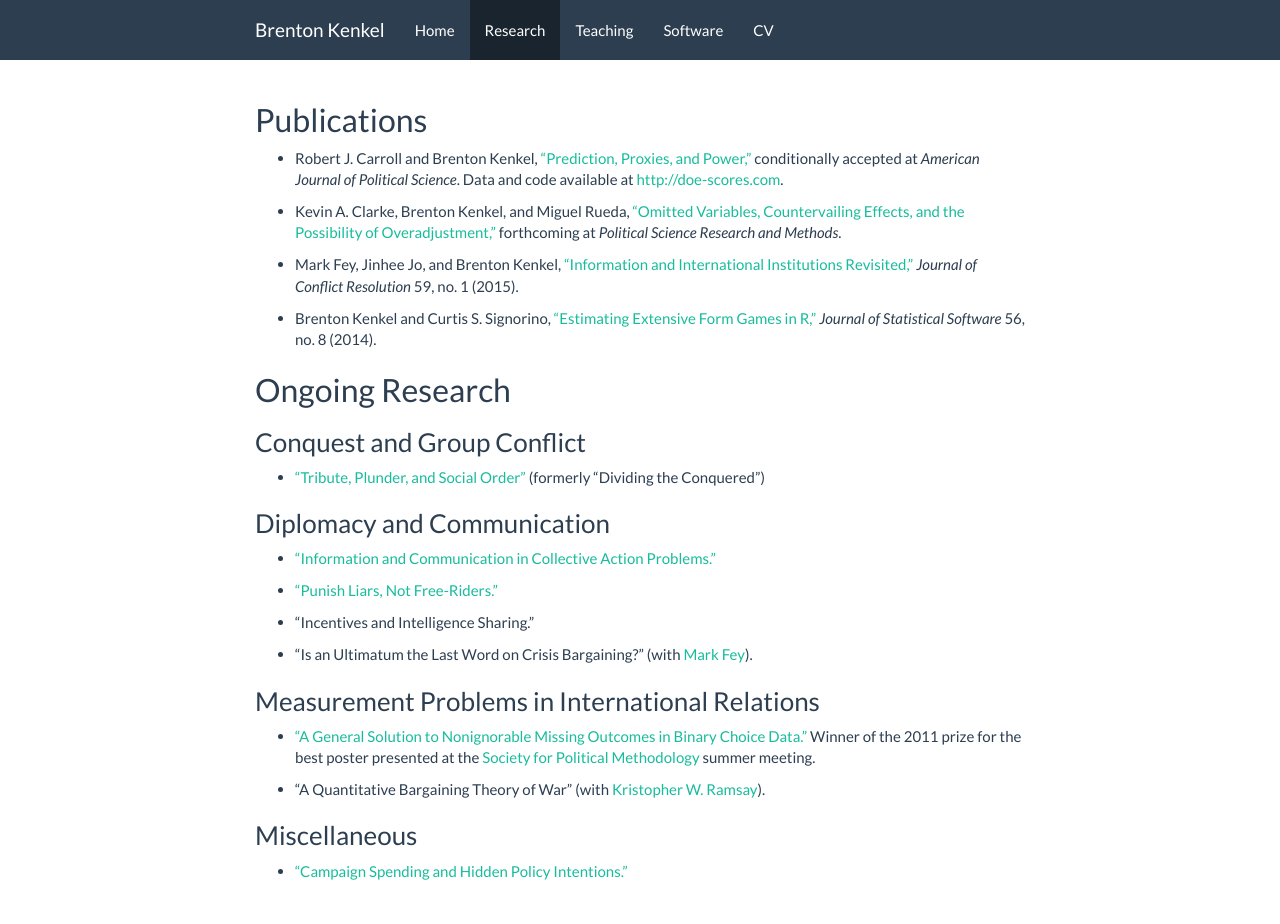
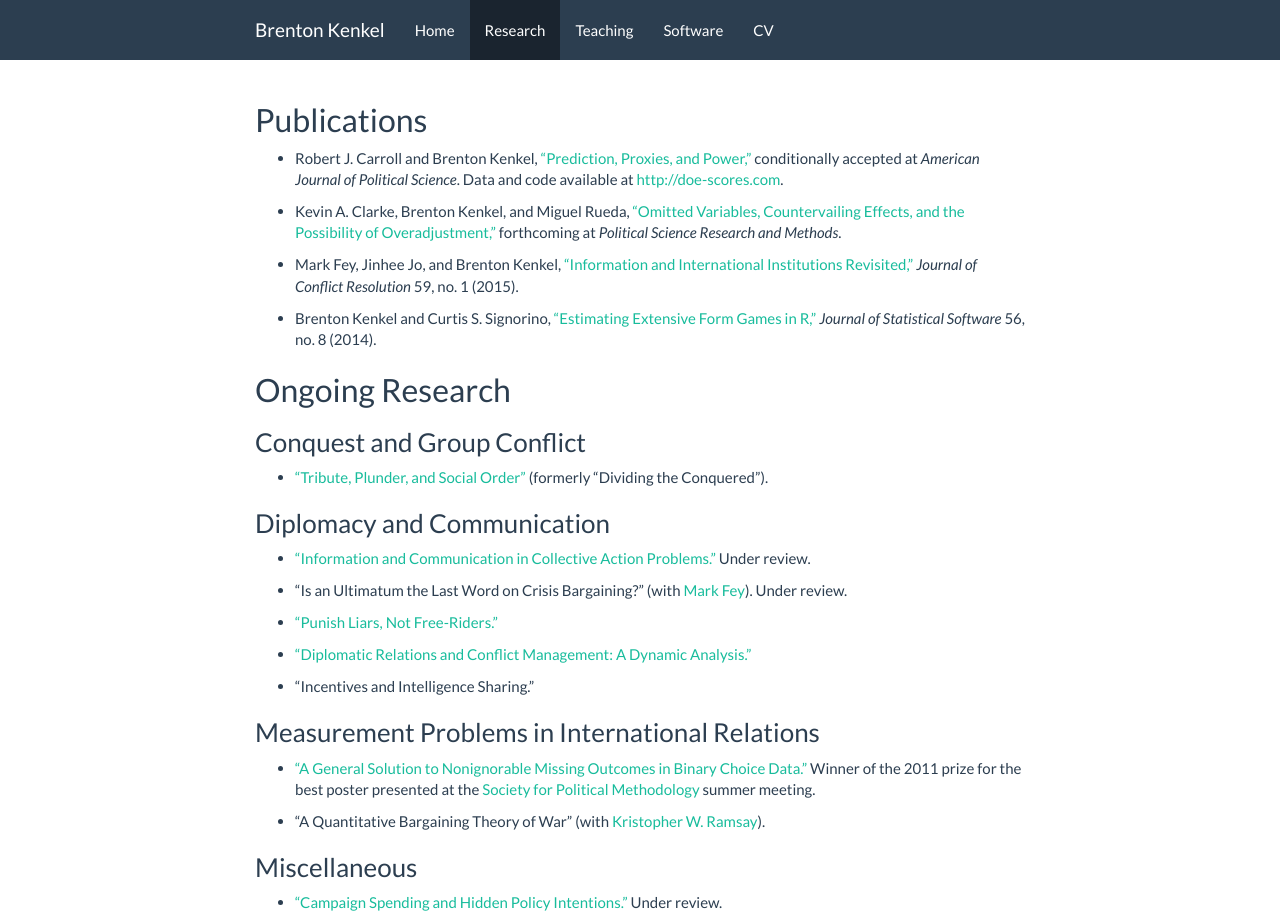
Before and after one commit to brentonk/old-website, a Jekyll site: the page built from research.md, in a window 1280 px wide. Built offline with Jekyll 4.4.1, drawn with Linux system fonts in a browser that asks for light colours; nearby versions of some CDN libraries; before the commit the page ends 900 px from its top, so only the background shows below that.

Commit message:
Add dynamic diplomacy paper

```diff
--- a/research.md
+++ b/research.md
@@ -21,18 +21,20 @@ description: >-
 
 ## Conquest and Group Conflict
 
-* ["Tribute, Plunder, and Social Order"](data/divconq.pdf) (formerly "Dividing the Conquered")
+* ["Tribute, Plunder, and Social Order"](data/divconq.pdf) (formerly "Dividing the Conquered").
 
 
 ## Diplomacy and Communication
 
-* ["Information and Communication in Collective Action Problems."](data/ca1.pdf)
+* ["Information and Communication in Collective Action Problems."](data/ca1.pdf)  Under review.
+
+* "Is an Ultimatum the Last Word on Crisis Bargaining?" (with [Mark Fey](https://www.rochester.edu/college/faculty/markfey/index.html)).  Under review.
 
 * ["Punish Liars, Not Free-Riders."](data/punish-liars.pdf)
 
+* ["Diplomatic Relations and Conflict Management: A Dynamic Analysis."](data/dyndip.pdf)
+
 * "Incentives and Intelligence Sharing."
-
-* "Is an Ultimatum the Last Word on Crisis Bargaining?" (with [Mark Fey](https://www.rochester.edu/college/faculty/markfey/index.html)).
 
 
 ## Measurement Problems in International Relations
@@ -44,4 +46,4 @@ description: >-
 
 ## Miscellaneous
 
-* ["Campaign Spending and Hidden Policy Intentions."](data/valence.pdf)
+* ["Campaign Spending and Hidden Policy Intentions."](data/valence.pdf)  Under review.
```
Also changed, not shown: 1 other file.
